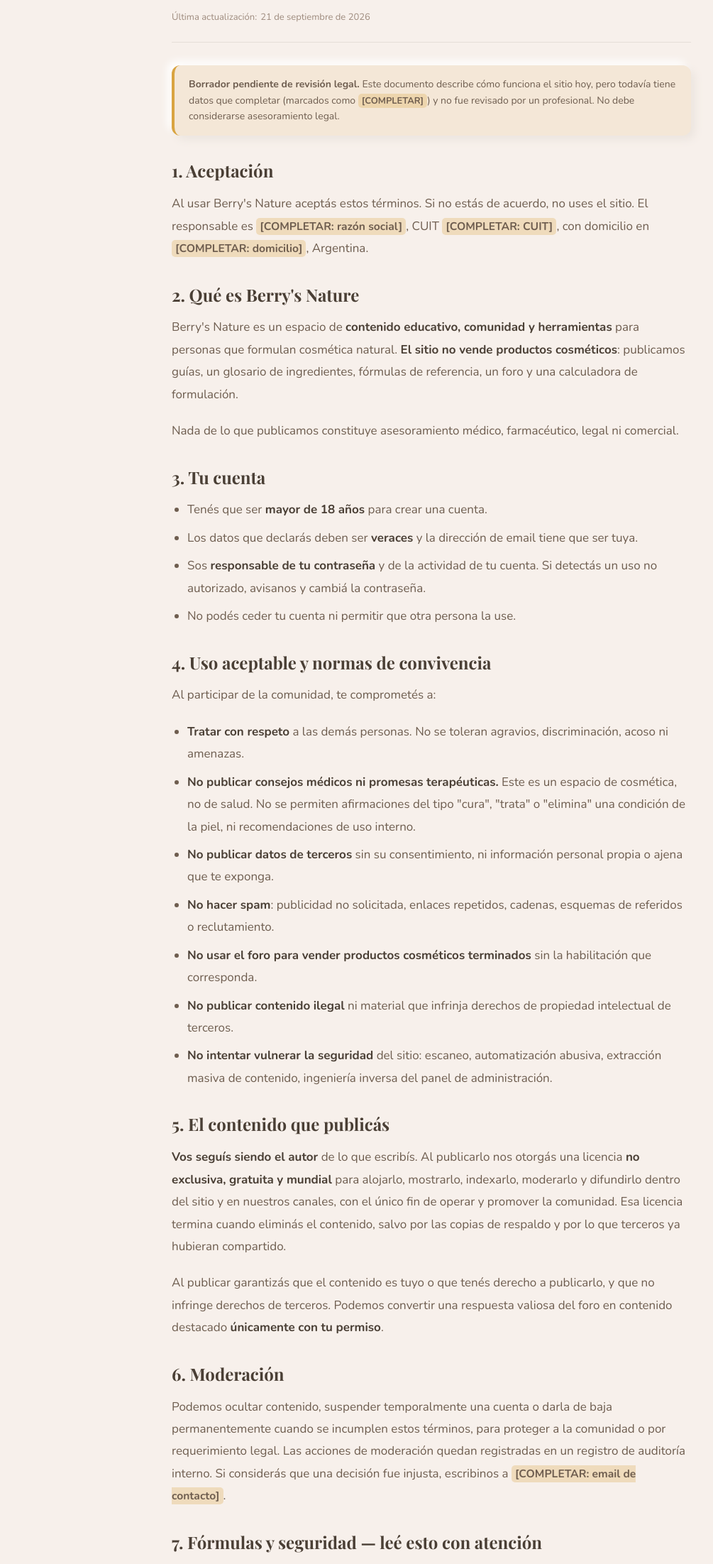
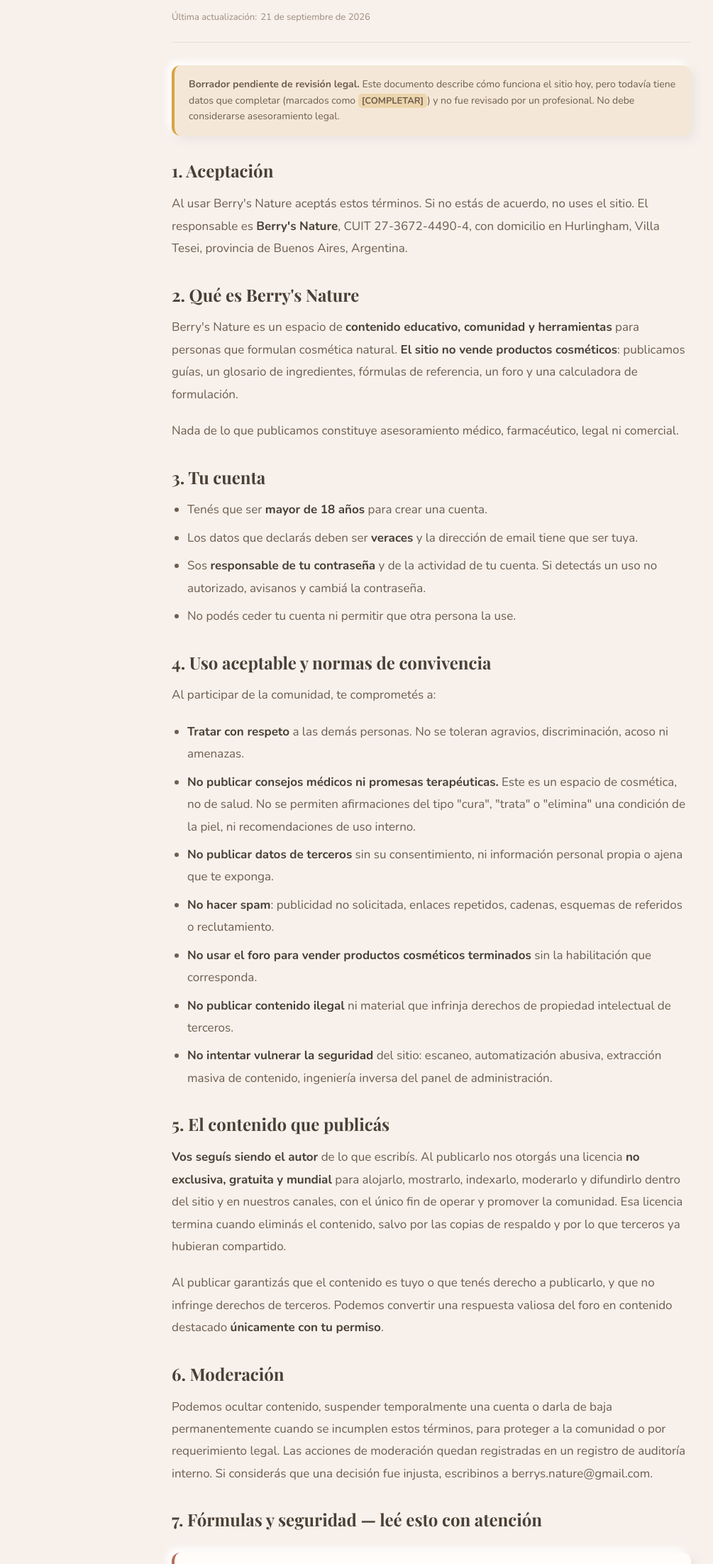
Before and after one commit to Golducke31/BerrysNatureWeb, a website: page terminos.html in a window 1280 px wide. Shown: the part 296-2499 px from the top of the page at 71% size, without its empty margins (32-1037 px from the left). Drawn offline with Linux system fonts and the light colour scheme.

Commit message:
fix: datos legales (razón social, CUIT, domicilio), email de contacto y widget Facebook

```diff
--- a/terminos.html
+++ b/terminos.html
@@ -92,9 +92,9 @@
         <h2>1. Aceptación</h2>
         <p>
           Al usar Berry's Nature aceptás estos términos. Si no estás de acuerdo, no uses el sitio.
-          El responsable es <span class="legal-todo">[COMPLETAR: razón social]</span>, CUIT
-          <span class="legal-todo">[COMPLETAR: CUIT]</span>, con domicilio en
-          <span class="legal-todo">[COMPLETAR: domicilio]</span>, Argentina.
+          El responsable es <strong>Berry's Nature</strong>, CUIT
+          27-3672-4490-4, con domicilio en Hurlingham, Villa Tesei, provincia de
+          Buenos Aires, Argentina.
         </p>
 
         <h2>2. Qué es Berry's Nature</h2>
@@ -149,7 +149,7 @@
           permanentemente cuando se incumplen estos términos, para proteger a la comunidad o por
           requerimiento legal. Las acciones de moderación quedan registradas en un registro de
           auditoría interno. Si considerás que una decisión fue injusta, escribinos a
-          <span class="legal-todo">[COMPLETAR: email de contacto]</span>.
+          berrys.nature@gmail.com.
         </p>
 
         <h2>7. Fórmulas y seguridad — leé esto con atención</h2>
@@ -194,7 +194,7 @@
           <strong>Reembolsos y derecho de arrepentimiento.</strong> Si la compra se hizo a
           distancia, podés <strong>arrepentirte dentro de los 10 (diez) días corridos</strong>
           desde la compra (art. 34, Ley 24.240) escribiendo a
-          <span class="legal-todo">[COMPLETAR: email de contacto]</span>. En ese caso reintegramos el
+          berrys.nature@gmail.com. En ese caso reintegramos el
           importe por el mismo medio de pago y damos de baja el acceso. Pasado ese plazo, y dado que
           se trata de contenido digital que se habilita al instante, la compra no es reembolsable,
           salvo por fallas del servicio que no podamos resolver.
@@ -238,7 +238,7 @@
         <h2>13. Contacto</h2>
         <p>
           Por cualquier consulta sobre estos términos:
-          <span class="legal-todo">[COMPLETAR: email de contacto]</span>.
+          berrys.nature@gmail.com.
           Para el tratamiento de datos personales, ver la
           <a href="privacidad.html">política de privacidad</a>.
         </p>
```
Also changed, not shown: index.html (+5 -2 lines), privacidad.html (+6 -6 lines).
